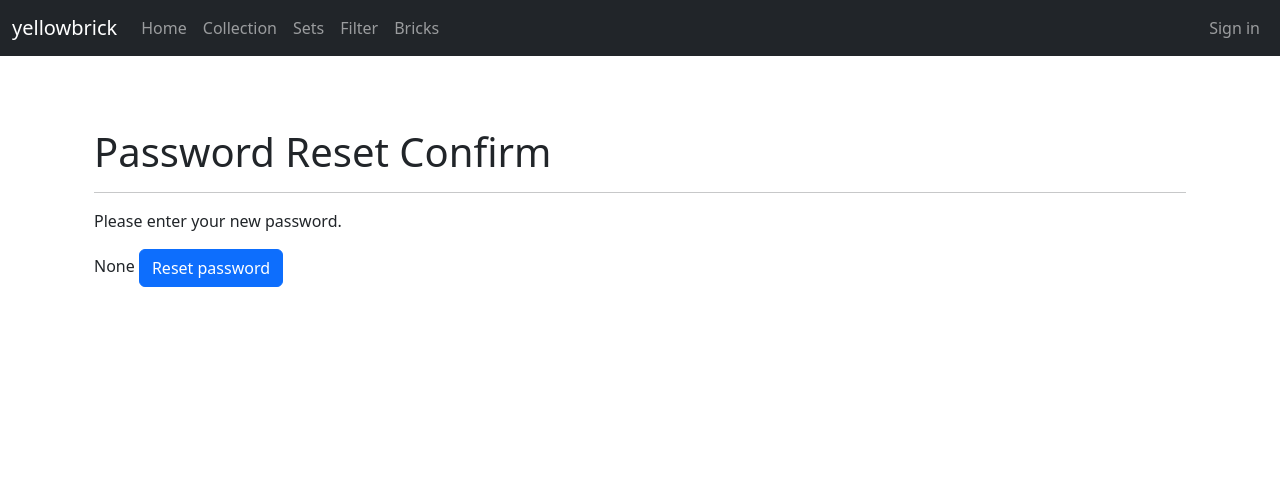
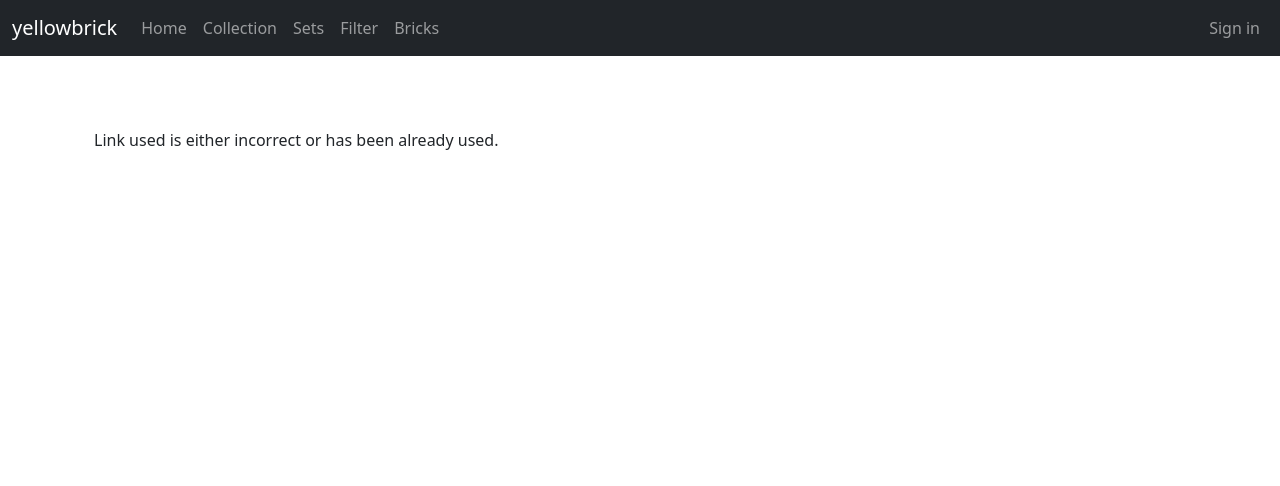
Before and after one commit to yellowbrickorg/yellowbrick, a Django app: page /reset/1/1/ in a window 1280 px wide. Shown: the top 486 px of the page. Run offline with Django 4.2, Linux system fonts and the light colour scheme; some libraries are stand-ins or nearby versions.

Commit message:
fix password reset templates

```diff
--- a/bsf/templates/registration/login.html
+++ b/bsf/templates/registration/login.html
@@ -13,7 +13,6 @@
         <button class="btn btn-primary" type="submit">Login</button>
     </form>
 
-{# Assumes you set up the password_reset view in your URLconf #}
 <p><a href="{% url 'signup' %}">Register</a></p>
 <p><a href="{% url 'password_reset' %}">Lost password?</a></p>
 
--- a/bsf/templates/registration/password_reset_confirm.html
+++ b/bsf/templates/registration/password_reset_newpass.html
@@ -6,9 +6,8 @@
 
 {% block page_content %}
 
-  {% load crispy_forms_tags %}
-
     <div class="container py-5">
+        {% if validlink %}
         <h1>Password Reset Confirm</h1>
         <hr>
         <p>Please enter your new password.</p>
@@ -17,6 +16,11 @@
             {{ form }}
             <button class="btn btn-primary" type="submit">Reset password</button>
         </form>
+        {% endif %}
+        {% if not validlink %}
+        <p>Link used is either incorrect or has been already used.</p>
+        {% endif %}
+
     </div>
 
 {% endblock %}
--- a/bsf/urls.py
+++ b/bsf/urls.py
@@ -30,14 +30,14 @@ urlpatterns = [
     path(
         "reset/<uidb64>/<token>/",
         auth_views.PasswordResetConfirmView.as_view(
-            template_name="registration/password_reset_confirm.html"
+            template_name="registration/password_reset_newpass.html"
         ),
         name="password_reset_confirm",
     ),
     path(
         "reset/done/",
         auth_views.PasswordResetCompleteView.as_view(
-            template_name="registration/password_reset_complete.html"
+            template_name="registration/password_reset_sent.html"
         ),
         name="password_reset_complete",
     ),
```
Also changed, not shown: bsf/templates/registration/password_reset_sent.html (renamed from bsf/templates/registration/password_reset_complete.html).
